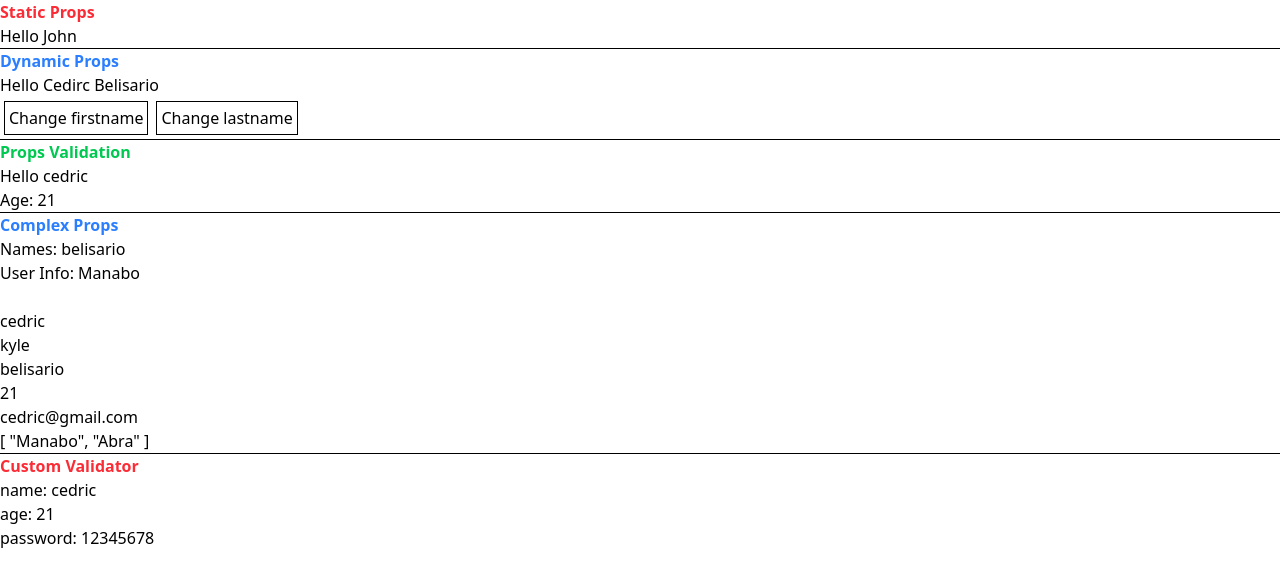
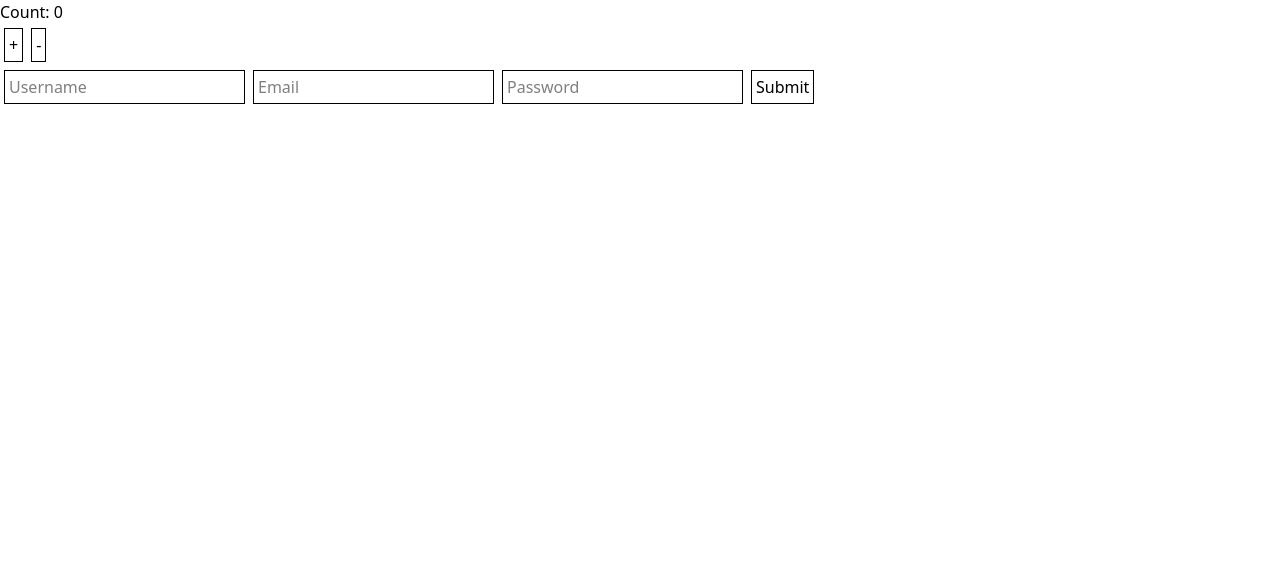
Before and after one commit to CedricKyle/my-vue-journey, a Vue app: page / in a window 1280 px wide. Shown: the top 582 px of the page. Built offline with nearby package versions, Linux system fonts and the light colour scheme.

Commit message:
Event Component

```diff
--- a/src/App.vue
+++ b/src/App.vue
@@ -1,36 +1,18 @@
 <script setup>
+import EventComponent from './components/EventComponent.vue';
 import { ref } from 'vue';
-import dynamicprops from './components/props/dynamicprops.vue';
-const firstname = ref('Cedirc');
-const lastname = ref('Belisario');
-import staticprops from './components/props/staticprops.vue';
-import propsValidation from './components/props/propsValidation.vue';
-import arrayObjectProps from './components/props/arrayObjectProps.vue';
-import CustomValidator from './components/props/CustomValidator.vue';
 
+const count = ref(0);
+
+const handleSubmit = (username, email, password) => {
+  console.log('username: ', username);
+  console.log('email: ', email);
+  console.log('password: ', password);
+}
 </script>
 
 <template>
-  <h1 class="text-red-500 font-bold">Static Props</h1>
-  <staticprops  name="John" />
-  <hr>
 
-  <h1 class="text-blue-500 font-bold">Dynamic Props</h1>
-  <dynamicprops :firstname="firstname" :lastname="lastname" />
-  <button @click="firstname = 'John'" class="p-1 border m-1">Change firstname</button>
-  <button @click="lastname = 'Doe'" class="p-1 border m-1">Change lastname</button>
-  <hr>
-
-  <h1 class="text-green-500 font-bold">Props Validation</h1>
-  <propsValidation fullname='cedric' :age='21' />
-  <hr>
-
-  <h1 class="text-blue-500 font-bold">Complex Props</h1>
-  <arrayObjectProps
-  :names="['cedric', 'kyle', 'belisario']"
-  :userInfo="{age: 21, email: 'cedric@gmail.com', address: ['Manabo', 'Abra']}"
-  />
-  <hr>
-
-  <customValidator first-name="cedric" :age="21" password="12345678" />
+  <p>Count: {{ count }}</p>
+  <EventComponent @increase-by="count++" @decrease-by="count--" @submit-form="handleSubmit" />
 </template>
--- /dev/null
+++ b/src/components/EventComponent.vue
@@ -0,0 +1,48 @@
+<script setup>
+import { ref } from 'vue';
+
+const emit = defineEmits(['increaseBy', 'decreaseBy', 'submit-form']);
+
+const username = ref('');
+const email = ref('');
+const password = ref('');
+
+const handleSubmit = (username, email, password) => {
+  emit('submit-form', username, email, password);
+}
+</script>
+
+<template>
+    <!--Sample One-->
+    <button @click="$emit('increaseBy')" class="p-1 border m-1">+</button>
+    <button @click="$emit('decreaseBy')" class="p-1 border m-1">-</button>
+
+    <!--Sample Two-->
+    <form @submit.prevent="handleSubmit(username, email, password)">
+      <input type="text" placeholder="Username" v-model="username" class="p-1 border m-1">
+      <input type="email" placeholder="Email" v-model="email" class="p-1 border m-1">
+      <input type="password" placeholder="Password" v-model="password" class="p-1 border m-1">
+      <button type="submit" class="p-1 border m-1">Submit</button>
+    </form>
+</template>
+
+
+<!-- Vue.app-->
+<!-- <script setup>
+import EventComponent from './components/EventComponent.vue';
+import { ref } from 'vue';
+
+const count = ref(0);
+
+const handleSubmit = (username, email, password) => {
+  console.log('username: ', username);
+  console.log('email: ', email);
+  console.log('password: ', password);
+}
+</script> -->
+
+<!-- <template>
+
+  <p>Count: {{ count }}</p>
+  <EventComponent @increase-by="count++" @decrease-by="count--" @submit-form="handleSubmit" />
+</template>  -->
```
Also changed, not shown: src/components/props/arrayObjectProps.vue (+45 -0 lines).
